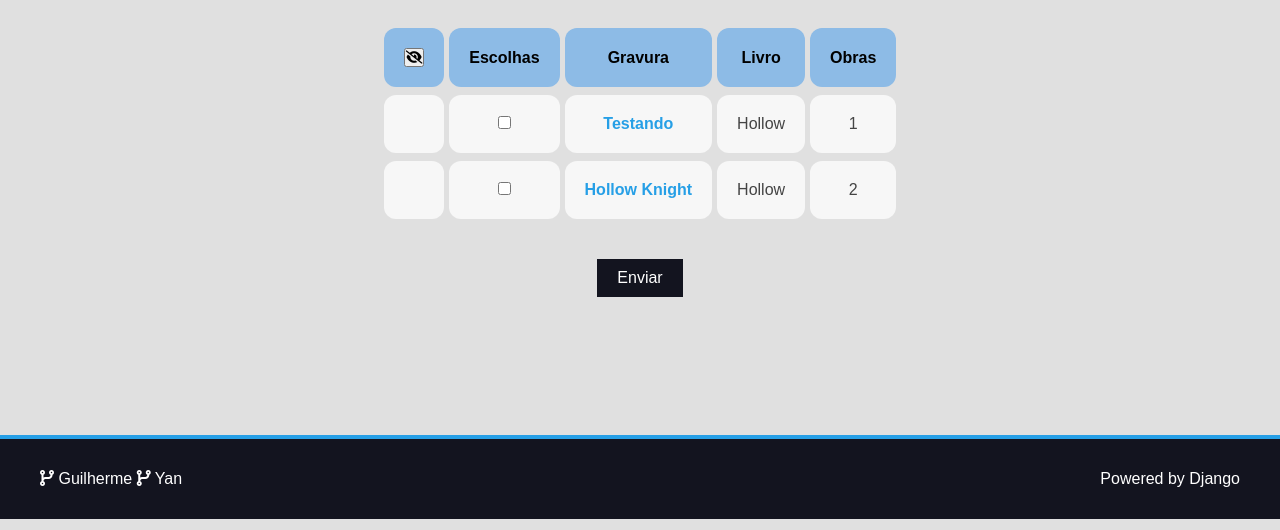
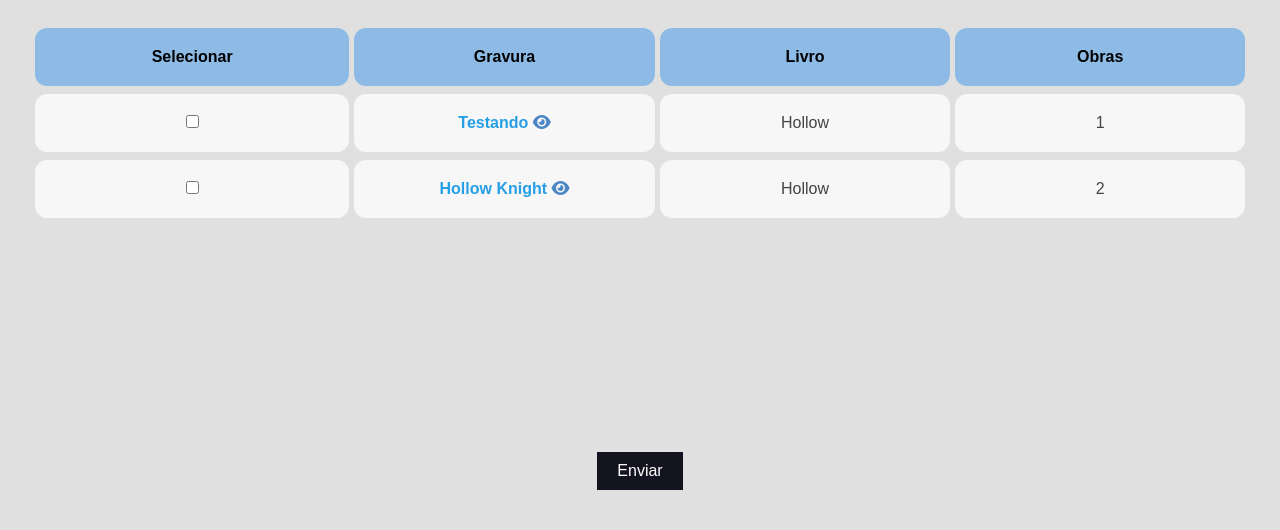
Before and after one commit to GuilhermeGonSoares/Art-Museum, a Django app: page /user/engraving/all/ in a window 1280 px wide. Shown: the part 281-811 px from the top of the page. Run offline with Django 4.2, Linux system fonts and the light colour scheme; a user stored in the database is signed in; data comes from the database, SQL or seed files in the repository; both versions use the stored data as it was after the commit; some libraries are stand-ins or nearby versions.

Commit message:
added image preview to engravings

```diff
--- a/user/templates/user/pages/all_engravings.html
+++ b/user/templates/user/pages/all_engravings.html
@@ -18,8 +18,7 @@
             <table class="table">
                 <thead>
                     <tr>
-                        <th id="column_image" scope="col"><button id="show_image" type="button"></button></th>
-                        <th scope="col">Escolhas</th>
+                        <th scope="col">Selecionar</th>
                         <th scope="col">Gravura</th>
                         <th scope="col">Livro</th>
                         <th scope="col">Obras</th>
@@ -30,13 +29,20 @@
                     {% for engraving, qtd_paintings in engravings %}
                     <tr id='linha_tabela'>
 
-                        <td id="image_visibility" style="display:none;">
-                            <img src="{{engraving.cover.url}}" alt="">
+                        <td><input type="checkbox" id="engraving_{{engraving.id}}" name="engraving"
+                                value="{{engraving.id}}"></td>
+
+                        <td class="main-table-name test-main">
+                            <a href=""> {{engraving.name}} </a>
+                            <i class="fa-solid fa-eye"></i>
+                            <div class="image-container">
+                                <img class="image-hover" src="{{engraving.cover.url}}" alt="">
+                             </div>
+
                         </td>
 
-                        <td><input type="checkbox" id="engraving_{{engraving.id}}" name="engraving"
-                                value="{{engraving.id}}"></td>
-                        <td class="main-table-name"><a href="">{{engraving.name}}</a></td>
+
+
                         <td>
                             {% if engraving.book %}
                             {{engraving.book}}
--- a/website/static/css/style.css
+++ b/website/static/css/style.css
@@ -102,6 +102,7 @@ a,
 }
 
 a:hover,
+i:hover,
 .plaintext-button:hover {
   filter: brightness(1.4);
 }
@@ -785,21 +786,24 @@ p {
   overflow-y: auto;
 }
 
-.table,
-th,
-td {
+.table {
   text-align: center;
   border-collapse: collapse;
-}
-.table {
   border-radius: 10px;
   border-collapse: separate;
   border-spacing: 5px 8px;
 
 }
 
+#column_image{
+  width: 80rem;
+}
+
 th,
 td {
+  text-align: center;
+  border-collapse: collapse;
+  width: 80rem;
   padding: 2rem;
   border-radius: 12px;
   background-color: var(--color-light-gray);
@@ -812,12 +816,10 @@ td {
 }
 
 #image_visibility {
-  width: 10%;
-  height: 10%;
+  width: 80rem;
 }
 #image_visibility img {
-  width: 10%;
-  height: 10%;
+  height: fit-content;
 }
 
 th {
@@ -830,6 +832,7 @@ th {
   cursor: pointer;
   font-weight: bold;
   color: var(--color-info-dark);
+  padding: 0;
 }
 
 .dashboard-button {
@@ -1034,8 +1037,25 @@ th {
 }
 
 .table {
-  transition: 'width 1.5s ease, max-width 1.5s ease';
+  margin-bottom: 20rem;
 }
 .esconder-campo{
   visibility: hidden;
 }
+.image-container {
+  display: grid;
+  position: absolute;
+  justify-items: center;
+  width: 34rem;
+}
+
+.image-hover {
+  height: 0;
+  overflow: hidden;
+  transition: 500ms;
+}
+
+i:hover + .image-container .image-hover {
+  height: 40%;
+  opacity: 0.6;
+}
```
Also changed, not shown: db.sqlite3.
